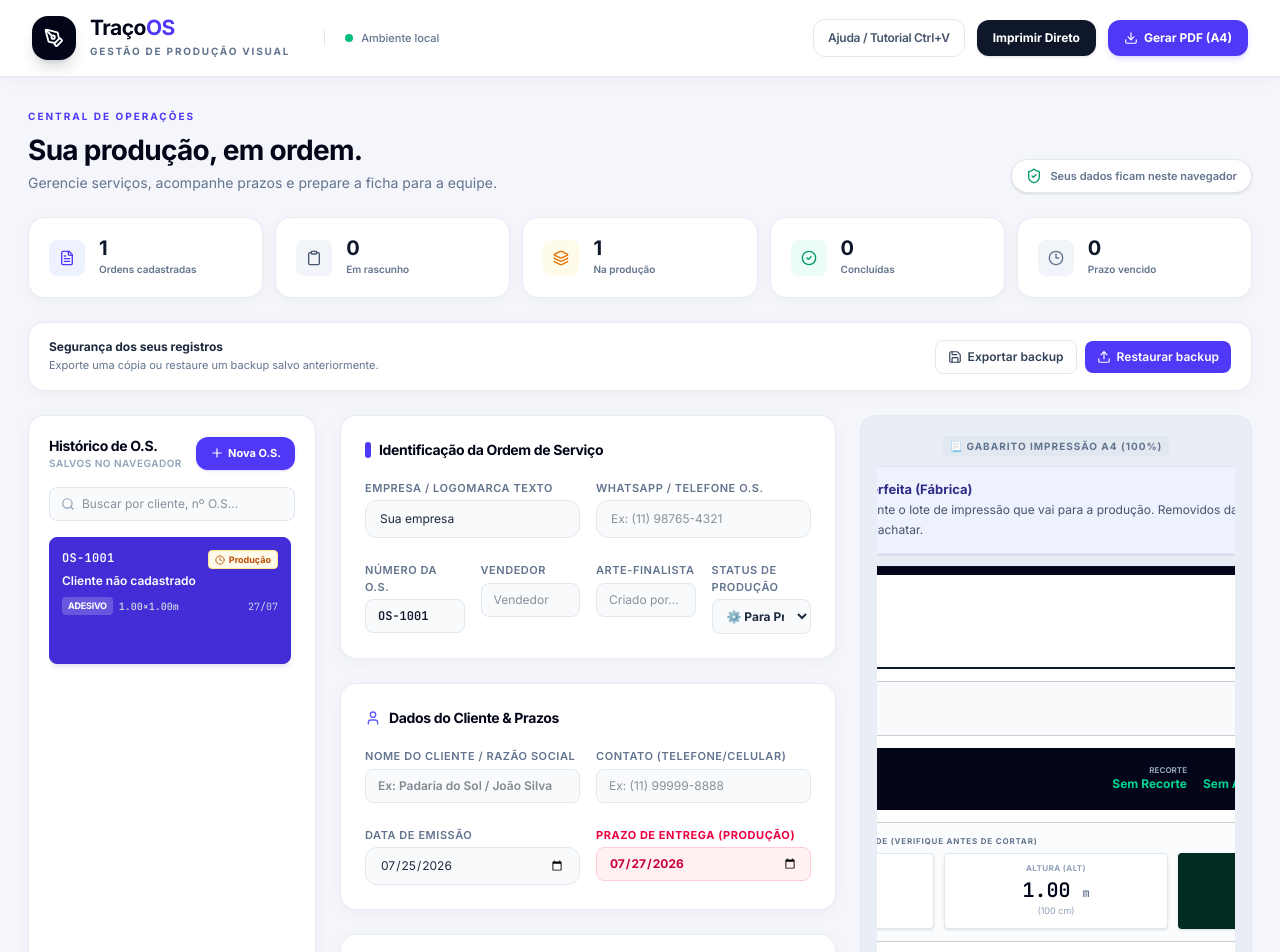
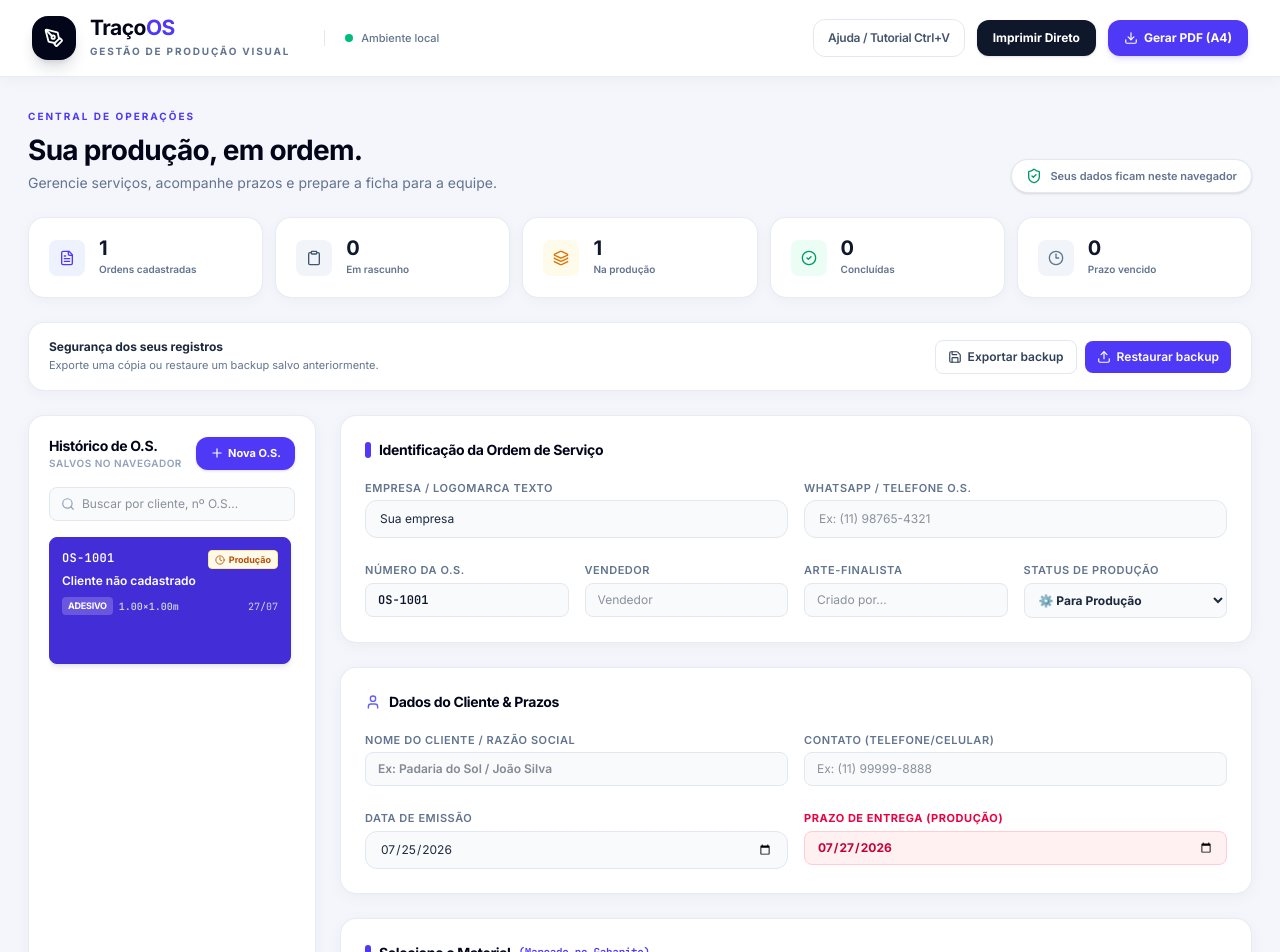
Before and after one commit to polar4851/geradordeos, a React (Vite) app: page / in a window 1280 px wide. Shown: the top 952 px of the page. Built offline with nearby package versions, Linux system fonts and the light colour scheme.

Commit message:
Make workspace and A4 preview responsive

```diff
--- a/src/App.tsx
+++ b/src/App.tsx
@@ -464,7 +464,7 @@ export default function App() {
         </section>
 
         {/* Column 2: O.S Dynamic Inputs Editor (col-span-5) */}
-        <section className="no-print lg:col-span-5 space-y-4 min-w-0">
+        <section className="no-print lg:col-span-9 space-y-4 min-w-0">
           {activeOS ? (
             <OSForm
               activeOS={activeOS}
@@ -478,15 +478,15 @@ export default function App() {
         </section>
 
         {/* Column 3: Live Printable A4 Simulation Preview Panel (col-span-4) */}
-        <section className="lg:col-span-4 bg-[#e9edf5] p-3 md:p-4 rounded-2xl border border-slate-200 w-full overflow-hidden flex flex-col items-center min-w-0">
+        <section className="lg:col-span-12 bg-[#e9edf5] p-3 md:p-5 rounded-2xl border border-slate-200 w-full min-w-0 flex flex-col items-center">
           <div className="no-print mb-2.5 text-center">
             <span className="text-[10px] font-bold text-slate-500 uppercase tracking-widest bg-slate-200 px-2 py-1 rounded">
               📃 GABARITO IMPRESSÃO A4 (100%)
             </span>
           </div>
           {activeOS ? (
-            <div className="w-full overflow-x-auto pb-4 scrollbar-thin flex justify-center">
-              <div className="min-w-[794px] w-[794px]">
+            <div className="preview-viewport w-full flex justify-center">
+              <div className="preview-scaled-page w-[794px] shrink-0">
                 {/* Printable Area component */}
                 <OSPreview activeOS={activeOS} />
               </div>
```
